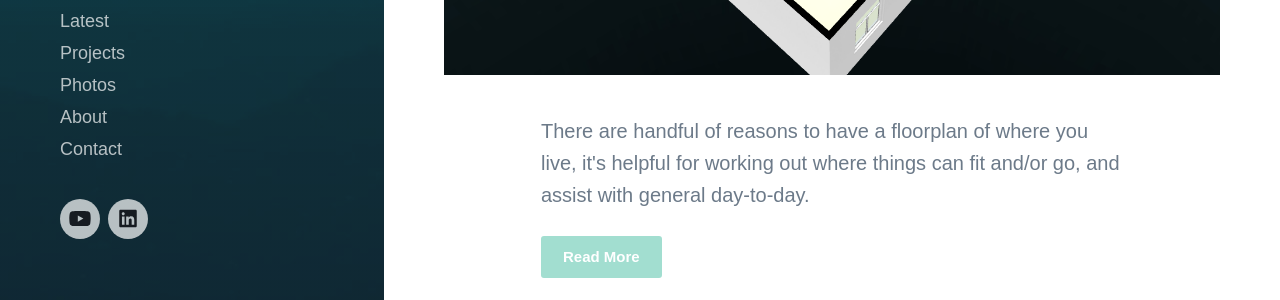
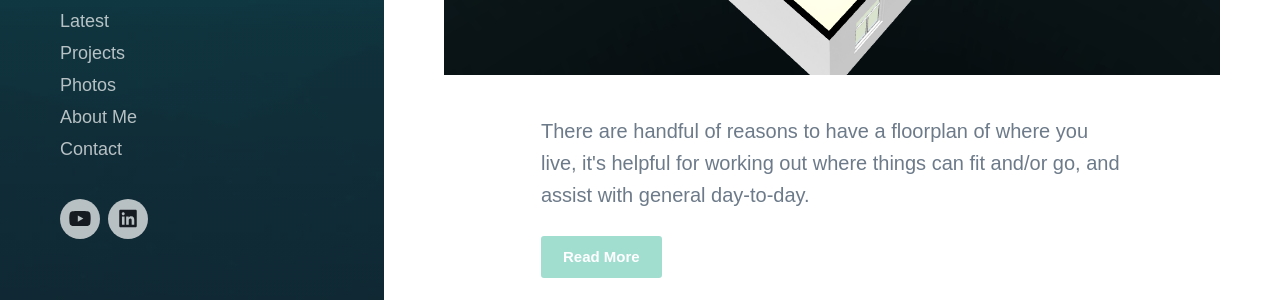
Before and after one commit to olivergillcom/olivergillblog.github.io, a Jekyll site: the page built from index.html, in a window 1280 px wide. Shown: the part 600-900 px from the top of the page. Built offline with Jekyll 4.4.1, drawn with Linux system fonts in a browser that asks for light colours; nearby versions of some CDN libraries; some web fonts are replaced; the list of posts is cut into pages by our own code.

```diff
--- a/_data/settings.yml
+++ b/_data/settings.yml
@@ -16,7 +16,7 @@ menu_settings:
       url: '/projects/'
     - title: 'Photos'
       url: '/photos/'
-    - title: 'About'
+    - title: 'About Me'
       url: '/about'
     - title: 'Contact'
       url: '/contact'
```
